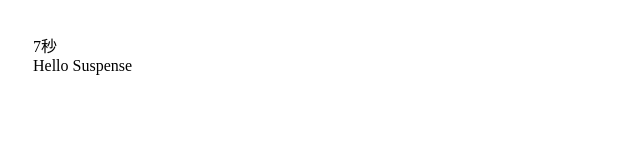
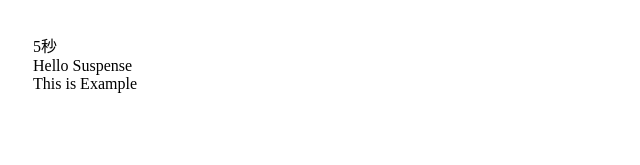
Before and after one commit to sh1iphai/concurrent-react-example, a React (Vite) app: page / in a window 1280 px wide. Shown: the top 165 px of the page, without its empty margins (0-640 px from the left). Built offline with nearby package versions, Linux system fonts and the light colour scheme.

Commit message:
add nested-suspense

```diff
--- a/src/App.tsx
+++ b/src/App.tsx
@@ -1,5 +1,6 @@
 import { Suspense, useEffect, useState } from "react";
 import { SuspendMessage } from "./SuspendMessage";
+import { SuspendExample } from "./SuspendExample";
 
 export const App = () => {
   const [seconds, setSeconds] = useState<number>(0);
@@ -16,6 +17,9 @@ export const App = () => {
       <div>{seconds}秒</div>
       <Suspense fallback={<div>Loading Message...</div>}>
         <SuspendMessage />
+        <Suspense fallback={<div>Loading Example...</div>}>
+          <SuspendExample />
+        </Suspense>
       </Suspense>
     </>
   );
```
